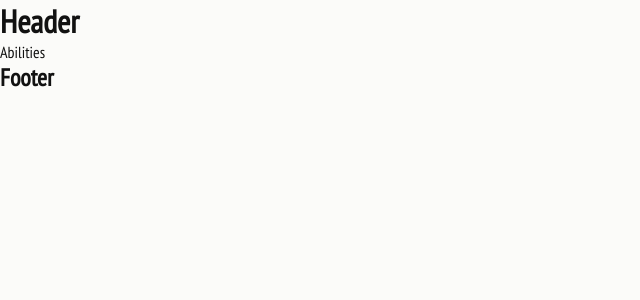
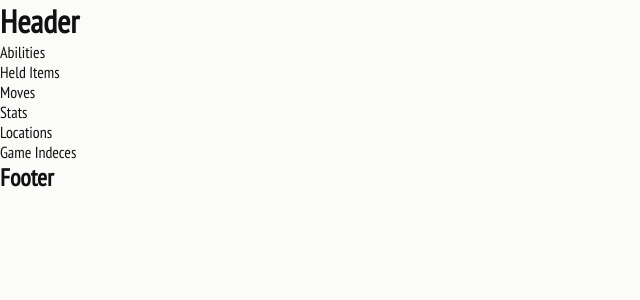
Before and after one commit to pradow/pokefetch, a Next.js app: page /pokefetch/pokemon/CharacterInfo in a window 1280 px wide. Shown: the top 300 px of the page, without its empty margins (0-640 px from the left). Built offline with nearby package versions, Linux system fonts and the light colour scheme.

Commit message:
add grid elements

```diff
--- a/pages/pokemon/CharacterInfo.js
+++ b/pages/pokemon/CharacterInfo.js
@@ -4,7 +4,7 @@ import useFetch from "../../shared/useFetch";
 function CharacterInfo({ data }) {
   const [category, SetCategory] = useState("");
   const handleClick = (e) => {
-    console.log(e.currentTarget.dataset.category);
+    alert(e.currentTarget.dataset.category);
   };
 
   if (category) {
@@ -20,11 +20,41 @@ function CharacterInfo({ data }) {
       >
         Abilities
       </div>
-      <div className="character-category"></div>
-      <div className="character-category"></div>
-      <div className="character-category"></div>
-      <div className="character-category"></div>
-      <div className="character-category"></div>
+      <div
+        className="character-category"
+        data-category="held_items"
+        onClick={handleClick}
+      >
+        Held Items
+      </div>
+      <div
+        className="character-category"
+        data-category="moves"
+        onClick={handleClick}
+      >
+        Moves
+      </div>
+      <div
+        className="character-category"
+        data-category="stats"
+        onClick={handleClick}
+      >
+        Stats
+      </div>
+      <div
+        className="character-category"
+        data-category="location_area_encounters"
+        onClick={handleClick}
+      >
+        Locations
+      </div>
+      <div
+        className="character-category"
+        data-category="game_indices"
+        onClick={handleClick}
+      >
+        Game Indeces
+      </div>
     </div>
   );
 }
```
